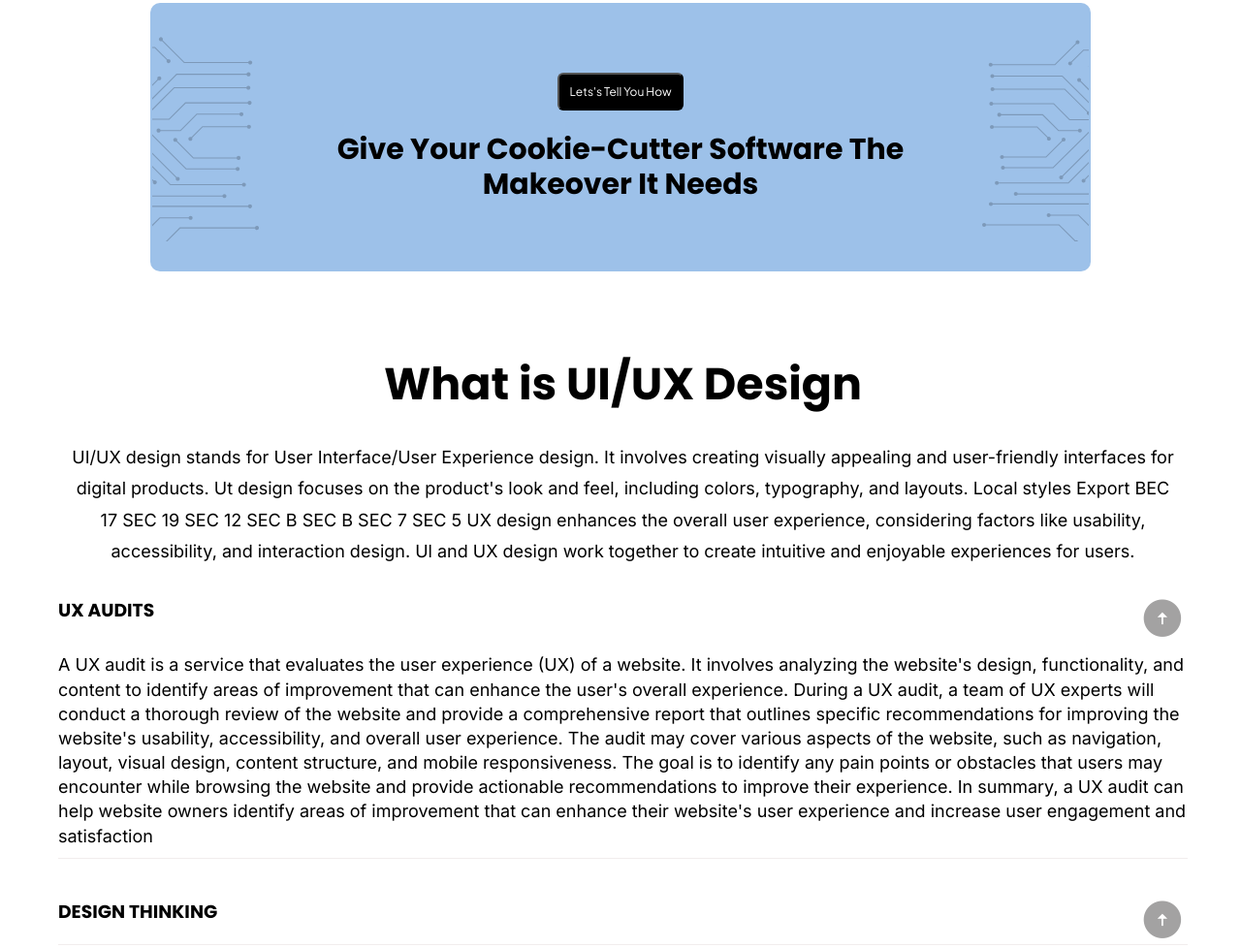
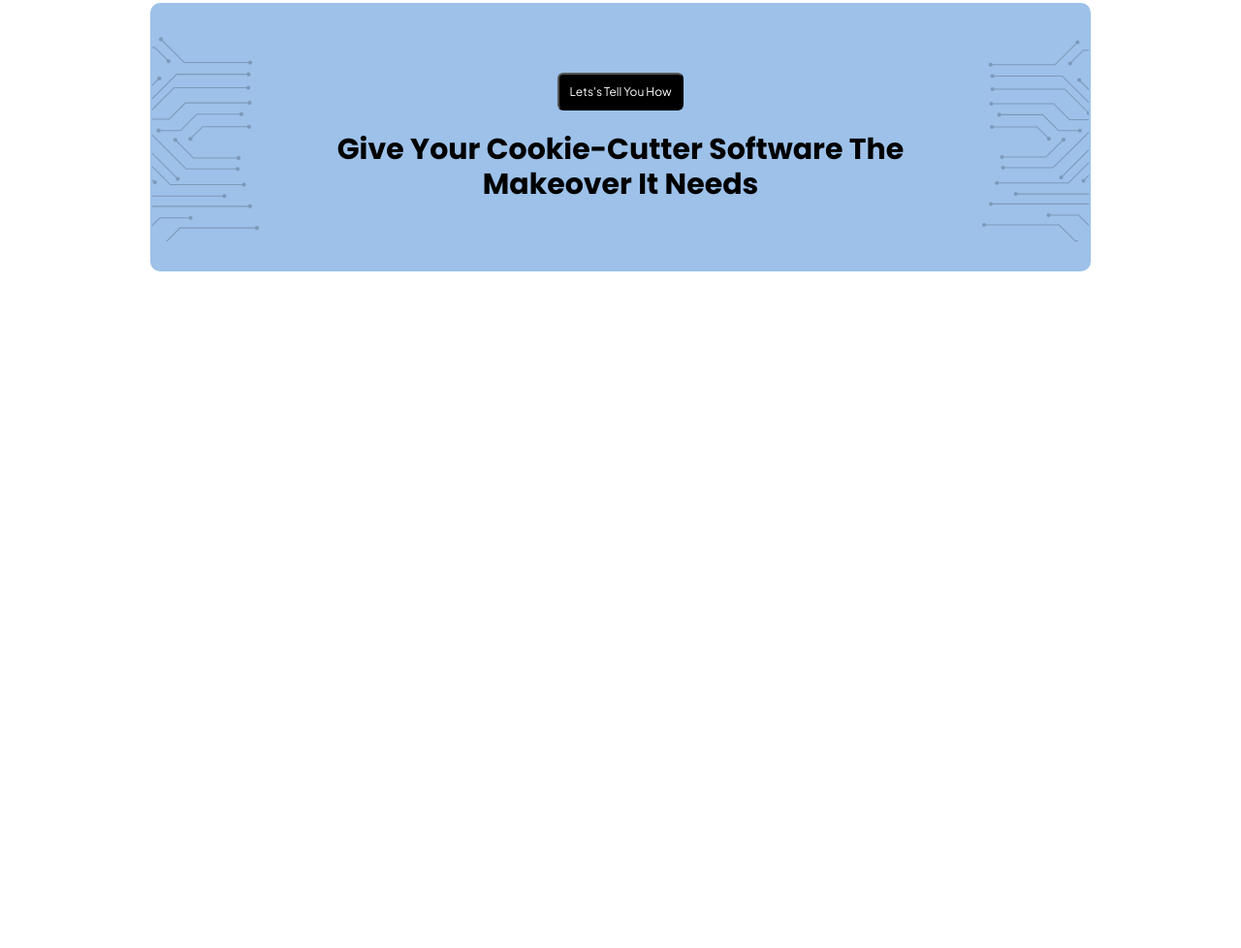
Before and after one commit to Kshitish-the-developer-02/second-page, a plain HTML site: page index.html in a window 1280 px wide. Shown: the part 9825-10803 px from the top of the page at 97% size. After the commit the page ends 10132 px from the top, so only its background shows below. Drawn offline with nearby package versions, Linux system fonts and the light colour scheme; files whose address does not match are found by name.

Commit message:
march-7-first commit after final commit

```diff
--- a/index.html
+++ b/index.html
@@ -891,7 +891,7 @@
     </div>
 
     <!-- UI/UX FAQ section -->
-    <div class="ui-ux-faq-sec-root">
+    <!-- <div class="ui-ux-faq-sec-root">
       <div class="ui-ux-faq-content">
         <div class="ui-ux-heading-part">
           <h2>What is UI/UX Design</h2>
@@ -935,6 +935,6 @@
           </div>
         </div>
       </div>
-    </div>
+    </div> -->
   </body>
 </html>
```
